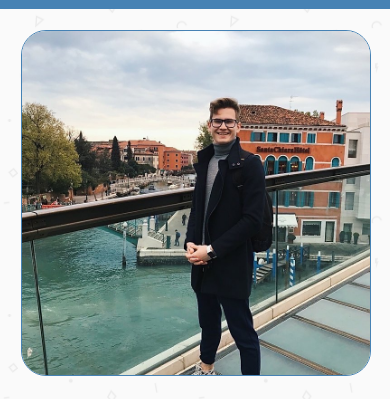
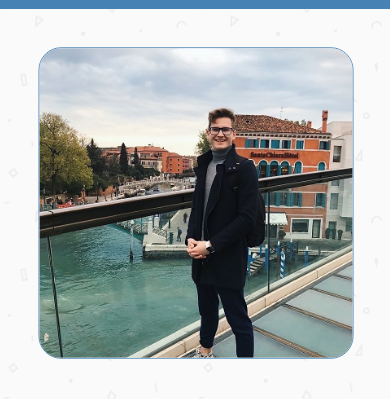
Before and after one commit to nolenichev/Artem-Repet, a plain HTML site: page index.html in a window 390 px wide. Shown: the part 58-457 px from the top of the page. Drawn offline with Linux system fonts and the light colour scheme; a web font is replaced by a local one.

Commit message:
fixed profile photo for mobile version

```diff
--- a/css/style.css
+++ b/css/style.css
@@ -42,7 +42,6 @@ main {
 
 .profile-photo {
     min-width: 250px;
-    max-width: 550px;
     border-radius: 25px ;
     border: steelblue solid 1px;
     width: 100%;
@@ -122,12 +121,16 @@ footer {
         padding: 1em 1em 1em 1em;
     }
 
+    .profile-photo {
+        scale: 0.9;
+    }
+
     .info {
         padding: 1em 1em 1em 1em;
     }
 }
 
-@media only screen and (min-width: 401px) and (max-width: 800px) {
+@media only screen and (min-width: 401px) and (max-width: 900px) {
     header {
         grid-template-columns: 1fr 0fr 1fr;
         font-size: 1em;
@@ -159,7 +162,7 @@ footer {
     }
 } */
 
-@media only screen and (min-width: 801px) and (max-width: 2000px)
+@media only screen and (min-width: 901px) and (max-width: 2000px)
 {
     main {
         grid-template-columns: 1fr 2fr;
```
